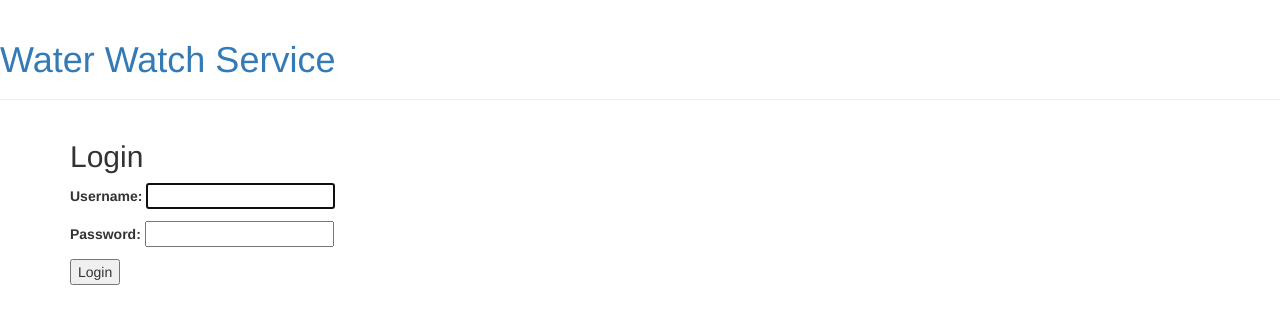
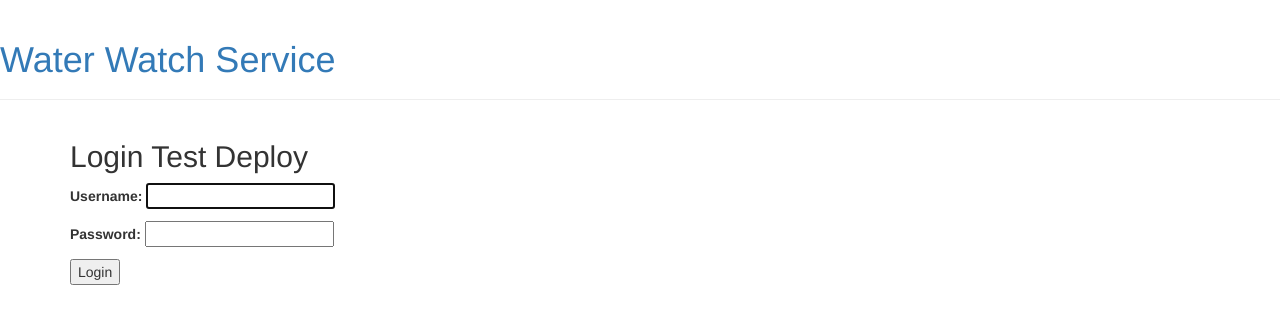
Before and after one commit to epeatfield/cmpe281project, a Django app: page /accounts/login/ in a window 1280 px wide. Shown: the top 324 px of the page. Run offline with Django 3.2, Linux system fonts and the light colour scheme; some libraries are stand-ins or nearby versions.

Commit message:
Test commit

```diff
--- a/src/water_watch_project/water_watch_api/templates/registration/login.html
+++ b/src/water_watch_project/water_watch_api/templates/registration/login.html
@@ -3,7 +3,7 @@
 {% block title %}Login{% endblock %}
 
 {% block content %}
-<h2>Login</h2>
+<h2>Login Test Deploy</h2>
 <form method="post">
   {% csrf_token %}
   {{ form.as_p }}
```
